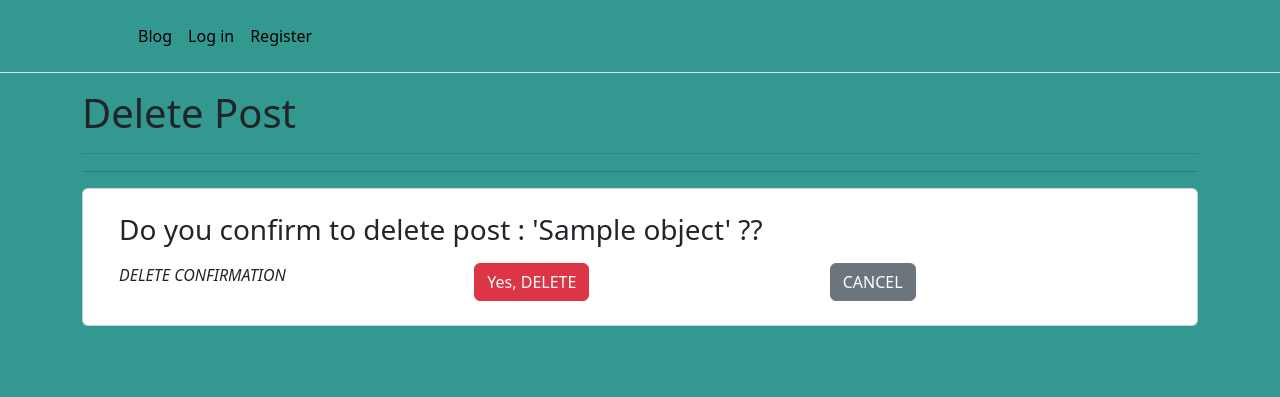
After one commit to kgraval02/DJANGO_tuto, a Django app: template tuto_django/tutor_django/blog/templates/blog/post_delete.html in a window 1280 px wide. The commit adds this page. Shown: the top 397 px of the page. Run offline with Django 3.2, Linux system fonts and the light colour scheme; the template is opened without the code that fills it: most values are stand-ins (such as "Sample title", 1, 10 or a date in 2020); some libraries are stand-ins or nearby versions.

Commit message:
Merge remote-tracking branch 'origin/git_django_tutorial' into git_django_tutorial

```diff
--- a/tuto_django/tutor_django/blog/templates/blog/base.html
+++ b/tuto_django/tutor_django/blog/templates/blog/base.html
@@ -30,7 +30,7 @@
                   <img src="{{ user.profile.image.url }}" alt="mdo" width="32" height="32" class="rounded-circle">
               </a>
               <ul class="dropdown-menu text-small">
-                <li><a href="#" class="nav-link px-2 link-body-emphasis">Add blog</a></li>
+                <li><a href="{% url 'post_create' %}" class="nav-link px-2 link-body-emphasis">Add blog</a></li>
                 <li><a href="{% url 'profile' %}" class="nav-link px-2 link-body-emphasis">Profile</a></li>
                 <li><hr></li>
 <!--                <li><a href="{% url 'logout' %}" class="nav-link px-2 link-body-emphasis">Log out</a></li>-->
--- a/tuto_django/tutor_django/blog/templates/blog/home.html
+++ b/tuto_django/tutor_django/blog/templates/blog/home.html
@@ -5,12 +5,12 @@
             <div class="col-md-5 alternate-bg rounded-right rounded-bottom m-4">
                 <div class="d-flex justify-content-around py-lg-3">
                     <div>
-                        <div class="mx-3 my-1 px-3 py-1 text-info">{{ post.author }}</div>
-                        <div class="mx-3 my-1 px-3 py-1">{{ post.title }}</div>
+                        <div class="mx-3 my-1 px-3 py-1 text-info" href="#">{{ post.author }}</div>
+                        <a class="my-1 py-1 text-decoration-none display-6" href="{% url 'post_detail' post.id %}"><div class="mx-3 my-1 px-3 py-1">{{ post.title }}</div></a>
+
                     </div>
                     <img class="rounded-circle" src="{{ post.author.profile.image.url }}" height="70px" width="70px">
                 </div>
-
                 <hr style="width: 90%; justify-content: center; margin: auto">
                 <p class="mx-3 mb-0 px-3 pt-2">Published on : {{ post.date_posted|date:"F d, Y" }}</p>
                 <hr style="width: 90%; justify-content: center; margin: auto">
--- /dev/null
+++ b/tuto_django/tutor_django/blog/templates/blog/post_delete.html
@@ -0,0 +1,29 @@
+{% extends "blog/base.html" %}
+{% load crispy_forms_tags %}
+{% block content %}
+    <div class="content-section">
+        <h1>Delete Post</h1>
+        <hr class="text-muted" style="height:2px;color:gray;background-color:gray"><hr class="hr hr-blurry"  />
+        <div class="container content-section card p-4">
+            <form method="POST">
+                {% csrf_token %}
+                <fieldset class="form-group container">
+                    <h3>Do you confirm to delete post : '{{ object.title }}' ??</h3>
+                    <div class="row form-group btn-group-toggle pt-2"  data-toggle="buttons">
+                        <div class="col">
+                            <i class="fa fa-info-circle" aria-hidden="true"  data-toggle="tooltip" data-placement="right" title="DELETE CONFIRMATION">
+                                DELETE CONFIRMATION</i>
+                        </div>
+                        <div class="col">
+                            <button class="btn btn-danger"  type="submit">Yes, DELETE</button>
+                        </div>
+                        <div class="col">
+                            <a class="btn btn-secondary" href="{% url 'post_detail' object.id %}">CANCEL</a>
+                        </div>
+                    </div>
+                </fieldset>
+            </form>
+        </div>
+    </div>
+    <br><br><br>
+{% endblock content %}
--- a/tuto_django/tutor_django/blog/url.py
+++ b/tuto_django/tutor_django/blog/url.py
@@ -1,9 +1,12 @@
 from django.urls import path
-from .views import PostListView, PostDetailsView
+from .views import PostListView, PostDetailsView, PostCreateView, PostUpdateView, PostDeleteView
 from . import views
 
 urlpatterns = [
     path('', PostListView.as_view(), name='blog_home'),
     path('post/<int:pk>/', PostDetailsView.as_view(), name='post_detail'),
+    path('post/new/', PostCreateView.as_view(), name='post_create'),
+    path('post/<int:pk>/update/', PostUpdateView.as_view(), name='post_update'),
+    path('post/<int:pk>/delete/', PostDeleteView.as_view(template_name='blog/post_delete.html'), name='post_delete'),
     path('about/', views.about, name='blog_about'),
 ]
```
Also changed, not shown: tuto_django/tutor_django/blog/templates/blog/post_form.html (added, +33 -0 lines), tuto_django/tutor_django/users/templates/users/register.html (+7 -4 lines).
